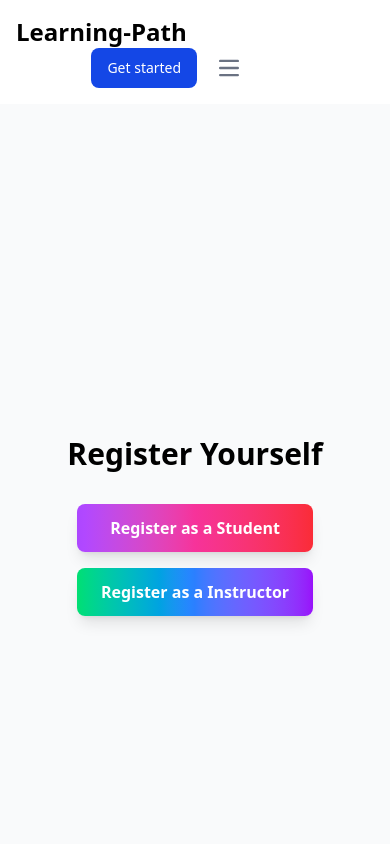
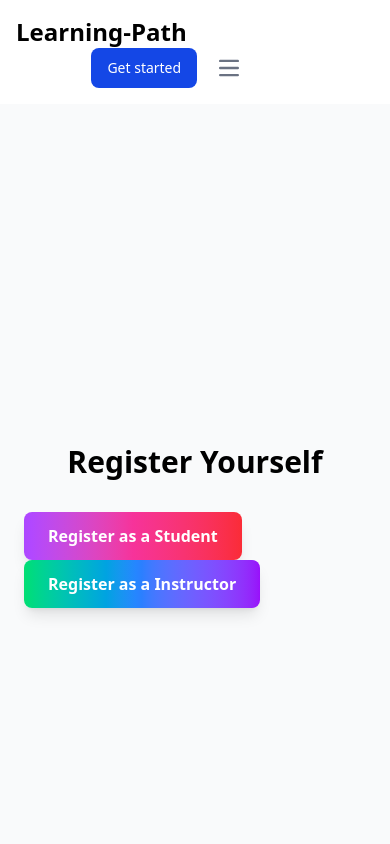
Before and after one commit to Khushalnama/Learning-Path, a React (Vite) app: page /owner in a window 390 px wide. Shown: the top 844 px of the page. Built offline with nearby package versions, Linux system fonts and the light colour scheme.

Commit message:
owner responsive

```diff
--- a/src/Pages/owner.jsx
+++ b/src/Pages/owner.jsx
@@ -15,7 +15,7 @@ const Owner = () => {
   return (
     <div className="flex flex-col items-center justify-center min-h-screen p-6 bg-gray-50">
       <h1 className="text-3xl font-bold mb-8">Register Yourself</h1>
-      <div className="flex flex-col space-y-4 md:flex-row md:space-y-0 md:space-x-6">
+      <div className="space-x-6">
         <button
           onClick={handleStudentRegisterClick}
           className="px-6 py-3 cursor-pointer bg-gradient-to-r from-purple-500 via-pink-500 to-red-500 text-white font-semibold rounded-lg shadow-lg hover:from-purple-600 hover:via-pink-600 hover:to-red-600 transition duration-300"
```
